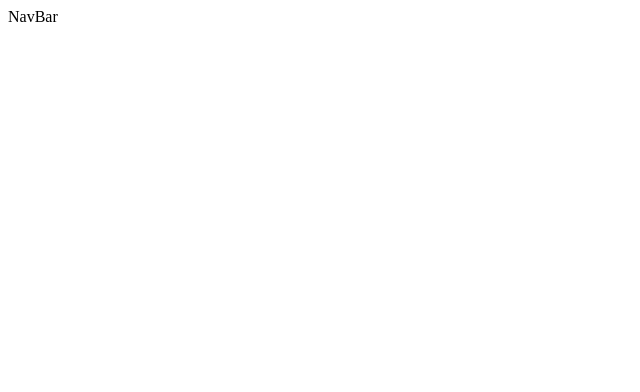
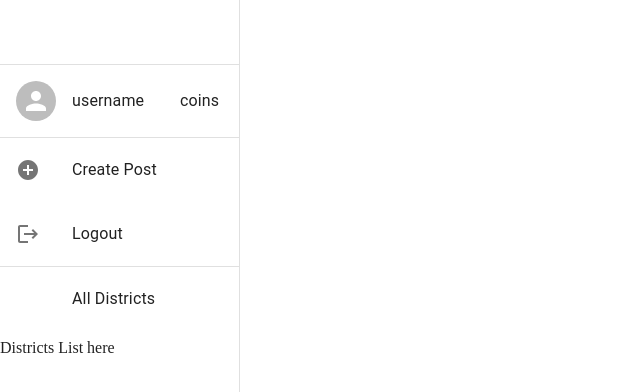
Before and after one commit to triciahughes/v-link, a React (Vite) app in the folder client/: page /home in a window 1280 px wide. Shown: the top 392 px of the page, without its empty margins (0-640 px from the left). Built offline with nearby package versions, Linux system fonts and the light colour scheme.

Commit message:
Navbar material ui skeleton

```diff
--- a/client/package.json
+++ b/client/package.json
@@ -10,6 +10,9 @@
     "preview": "vite preview"
   },
   "dependencies": {
+    "@mui/icons-material": "^5.11.16",
+    "@mui/material": "^5.13.6",
+    "@mui/styled-engine-sc": "^5.12.0",
     "@react-three/drei": "^9.77.5",
     "@react-three/fiber": "^8.13.4",
     "framer-motion": "^10.12.17",
@@ -18,6 +21,7 @@
     "react-color": "^2.19.3",
     "react-dom": "^18.2.0",
     "react-router-dom": "^6.14.0",
+    "styled-components": "^5.3.11",
     "three": "^0.153.0",
     "valtio": "^1.10.6"
   },
@@ -31,7 +35,6 @@
     "eslint-plugin-react-hooks": "^4.6.0",
     "eslint-plugin-react-refresh": "^0.3.4",
     "postcss": "^8.4.24",
-    "tailwindcss": "^3.3.2",
     "vite": "^4.3.9"
   }
 }
--- a/client/src/pages/NavBar.jsx
+++ b/client/src/pages/NavBar.jsx
@@ -1,10 +1,92 @@
 import React from "react";
+import { useNavigate } from "react-router-dom";
+import {
+  Avatar,
+  Drawer,
+  Toolbar,
+  List,
+  Divider,
+  ListItem,
+  ListItemButton,
+  ListItemIcon,
+  ListItemText,
+  ListItemAvatar,
+} from "@mui/material";
+import AddCircleIcon from "@mui/icons-material/AddCircle";
+import LogoutIcon from "@mui/icons-material/Logout";
+// import ArrowRightIcon from "@material-ui/icons/ArrowRight";
+// import MoreHorizIcon from "@material-ui/icons/MoreHoriz";
+///////////// IMPORTS //////////////
 
 const NavBar = () => {
+  const drawerWidth = 240;
+  const navigate = useNavigate();
   return (
-    <div className="absolute min-h-full w-1/4 bg-gray-100 border-r">
-      <div>NavBar</div>
-    </div>
+    <Drawer
+      sx={{
+        width: drawerWidth,
+        flexShrink: 0,
+        "& .MuiDrawer-paper": {
+          width: drawerWidth,
+          boxSizing: "border-box",
+        },
+      }}
+      variant="permanent"
+      anchor="left"
+    >
+      <Toolbar />
+      <Divider />
+      <List onClick={() => {}}>
+        {[`username`].map((text) => (
+          <ListItem key={text} disablePadding>
+            <ListItemButton>
+              <ListItemAvatar>
+                <Avatar alt="Profile Picture" src="" />
+              </ListItemAvatar>
+              <ListItemText primary={text} />
+            </ListItemButton>
+            <ListItemText primary={` coins`} />
+          </ListItem>
+        ))}
+      </List>
+      <Divider />
+      <List onClick={() => {}}>
+        {["Create Post"].map((text) => (
+          <ListItem key={text} disablePadding>
+            <ListItemButton>
+              <ListItemIcon>
+                <AddCircleIcon />
+              </ListItemIcon>
+              <ListItemText primary={text} />
+            </ListItemButton>
+          </ListItem>
+        ))}
+      </List>
+      <List onClick={() => {}}>
+        {["Logout"].map((text) => (
+          <ListItem key={text} disablePadding>
+            <ListItemButton>
+              <ListItemIcon>
+                <LogoutIcon />
+              </ListItemIcon>
+              <ListItemText primary={text} />
+            </ListItemButton>
+          </ListItem>
+        ))}
+      </List>
+      <Divider />
+      <List onClick={() => {}}>
+        {["All Districts"].map((text) => (
+          <ListItem key={text} disablePadding>
+            <ListItemButton>
+              <ListItemIcon>{/* <MoreHorizIcon /> */}</ListItemIcon>
+              <ListItemText primary={text} />
+            </ListItemButton>
+          </ListItem>
+        ))}
+      </List>
+      <List>Districts List here</List>
+    </Drawer>
   );
 };
 
```
Also changed, not shown: 1 other file (tests, documents, lock files or other folders).
